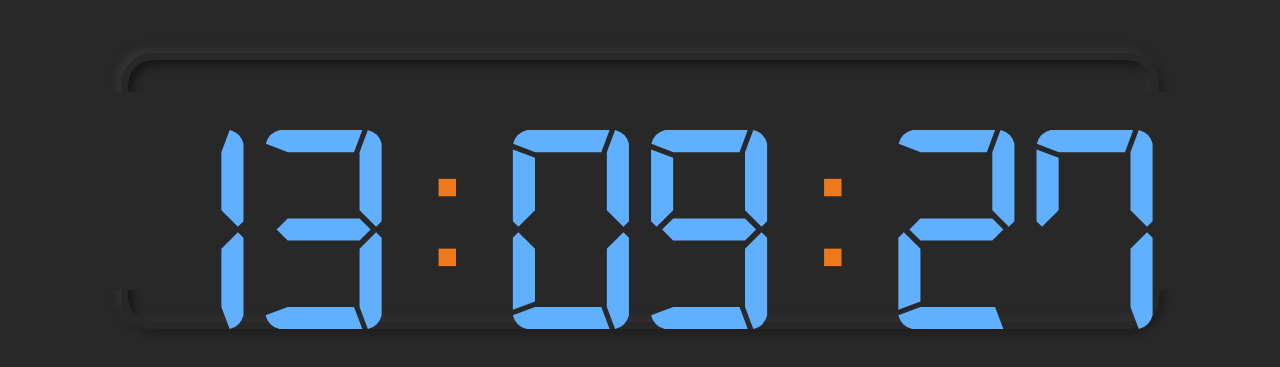
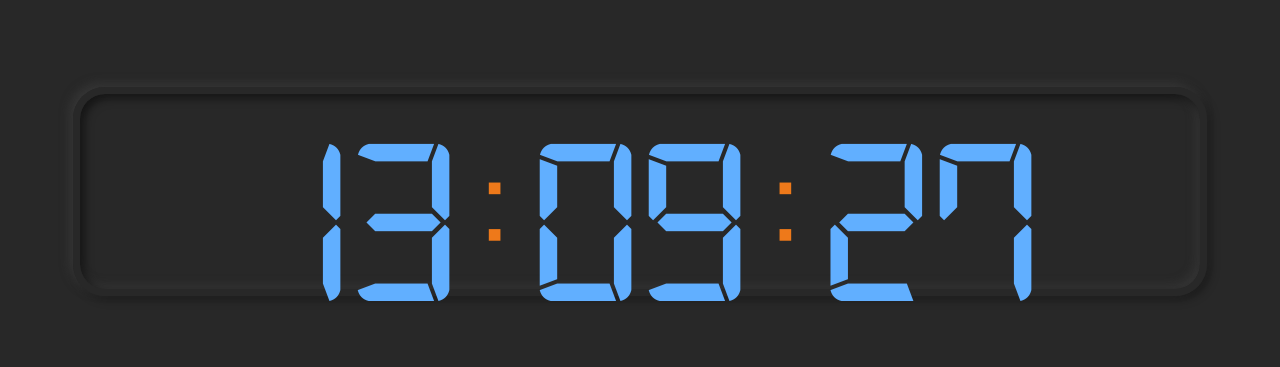
Before and after one commit to D4souls/web-clocks, a plain HTML site: page digital/index.html in a window 1280 px wide. Shown: the part 217-584 px from the top of the page. Drawn offline with Linux system fonts and the light colour scheme.

Commit message:
Create digital clock ⌚

```diff
--- a/analog/style.css
+++ b/analog/style.css
@@ -1,9 +1,10 @@
 body {
-      background: #282828;
+    background: #282828;
     display: flex;
     flex: 1;
     align-items: center;
     min-height: 100vh;
+    overflow: hidden;
   }
 
   .clock {
--- a/digital/index.html
+++ b/digital/index.html
@@ -10,7 +10,7 @@
   <body>
     <div class="clock">
       <div class="outer-clock-face">
-        <div class="hour digits">1</div>
+        <div class="hour digits"></div>
         <div class="points blinking">:</div>
         <div class="minute digits"></div>
         <div class="points blinking">:</div>
--- a/digital/style.css
+++ b/digital/style.css
@@ -10,41 +10,40 @@ body {
     flex: 1;
     align-items: center;
     min-height: 100vh;
+    justify-content: center;
   }
 
   .clock {
     width: 60rem;
-    position: relative;
-    padding: 2rem;
+    padding-top: 2rem;
+    padding-bottom: 2rem;
     border: 7px solid #282828;
     box-shadow: -4px -4px 10px rgba(67, 67, 67, 0.5),
       inset 4px 4px 10px rgba(0, 0, 0, 0.5),
       inset -4px -4px 10px rgba(67, 67, 67, 0.5),
       4px 4px 10px rgba(0, 0, 0, 0.3);
     border-radius: 2rem;
-    margin: 50px auto;
+    width: auto;
     display: flex;
     justify-content: center;
     align-items: center;
   }
 
   .outer-clock-face {
-    position: relative;
-    background: #282828;
+    width: 70rem;
     display: flex;
     justify-content: center;
     align-items: center;
-    padding: 1rem;
   }
 
   .digits{
     color: #61afff;
-    font-size: 19rem;
+    font-size: 15rem;
   }
 
   .points{
     color: #ee791a;
-    font-size: 15rem;
+    font-size: 10rem;
   }
 
   .blinking{
```
